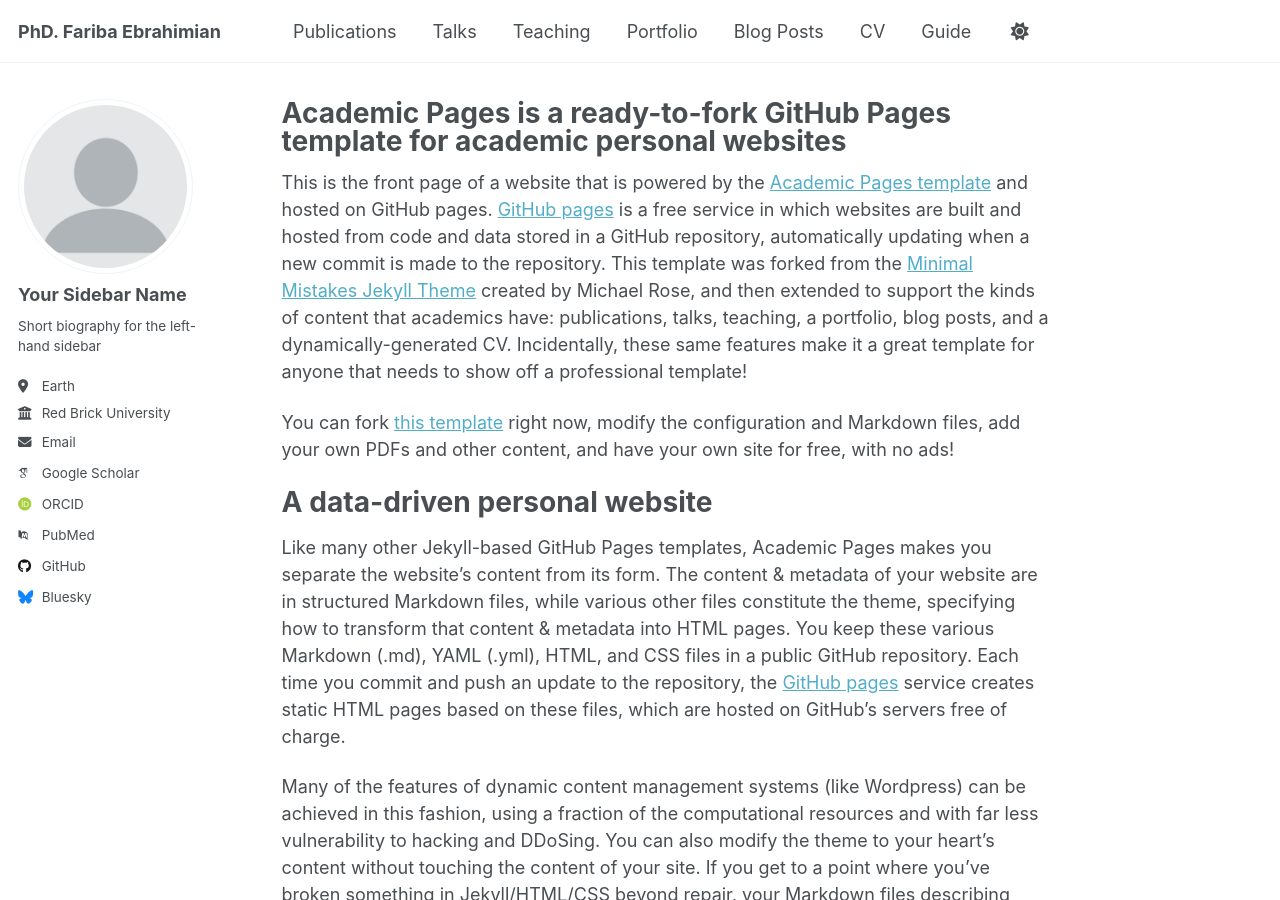
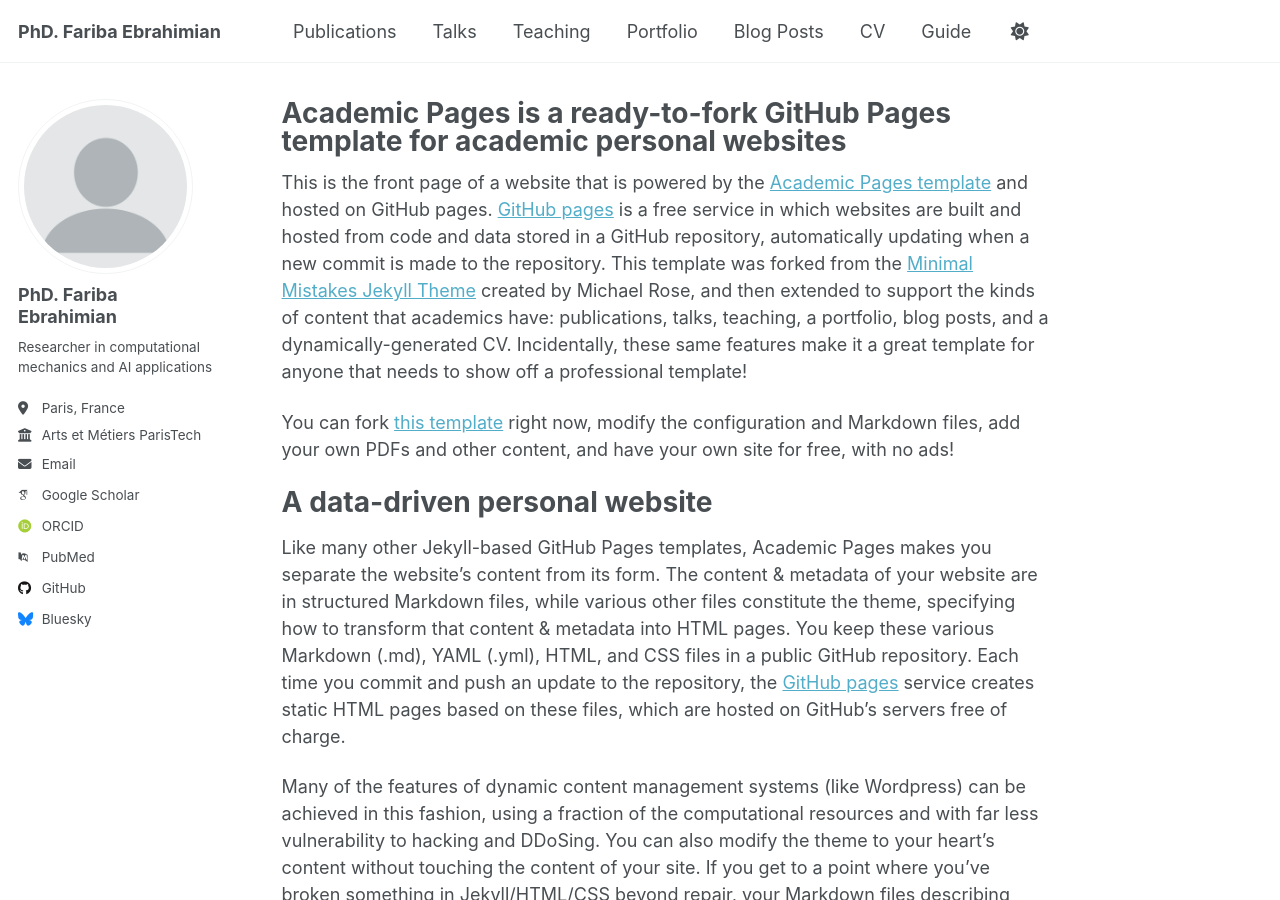
Before and after one commit to Fari1997/fari1997.github.io, a Jekyll site: the page built from _pages/about.md, in a window 1280 px wide and 900 px high. Built offline with Jekyll 4.4.1, drawn with Linux system fonts in a browser that asks for light colours; some web fonts are replaced; a script that is not in the unit is left out.

Commit message:
Update _config.yml

```diff
--- a/_config.yml
+++ b/_config.yml
@@ -24,13 +24,13 @@ repository               : "academicpages/academicpages.github.io"
 author:
   # Biographic information
   avatar           : "profile.png"
-  name             : "Your Sidebar Name"
+  name             : "PhD. Fariba Ebrahimian"
   pronouns         : # example: "she/her"
-  bio              : "Short biography for the left-hand sidebar"
-  location         : "Earth"
-  employer         : "Red Brick University"
+  bio              : "Researcher in computational mechanics and AI applications"
+  location         : "Paris, France"
+  employer         : "Arts et Métiers ParisTech"
   uri              : # URL
-  email            : "none@example.org"
+  email            : "fariba.ebrahimian@ensam.eu"
 
   # Academic websites
   academia         : # URL
@@ -38,7 +38,7 @@ author:
   googlescholar    : "https://scholar.google.com/citations?user=FbfkHRsAAAAJ&hl=en"
   inspire-hep      : # URL
   impactstory      : # URL
-  orcid            : "https://orcid.org/yourorcidurl"
+  orcid            : "https://orcid.org/0009-0008-1030-9788"
   semantic         : # URL
   pubmed           : "https://www.ncbi.nlm.nih.gov/pubmed/?term=john+snow"
   researchgate     : # URL
```
